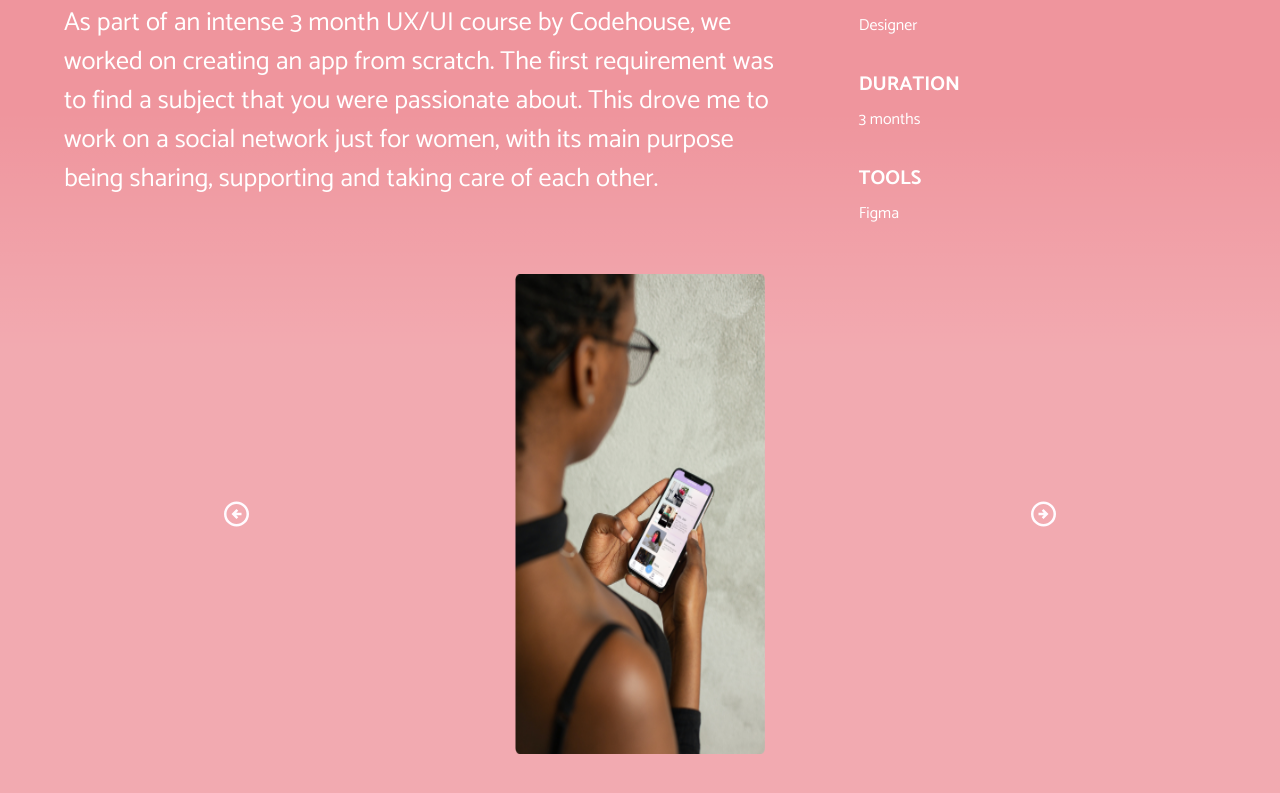
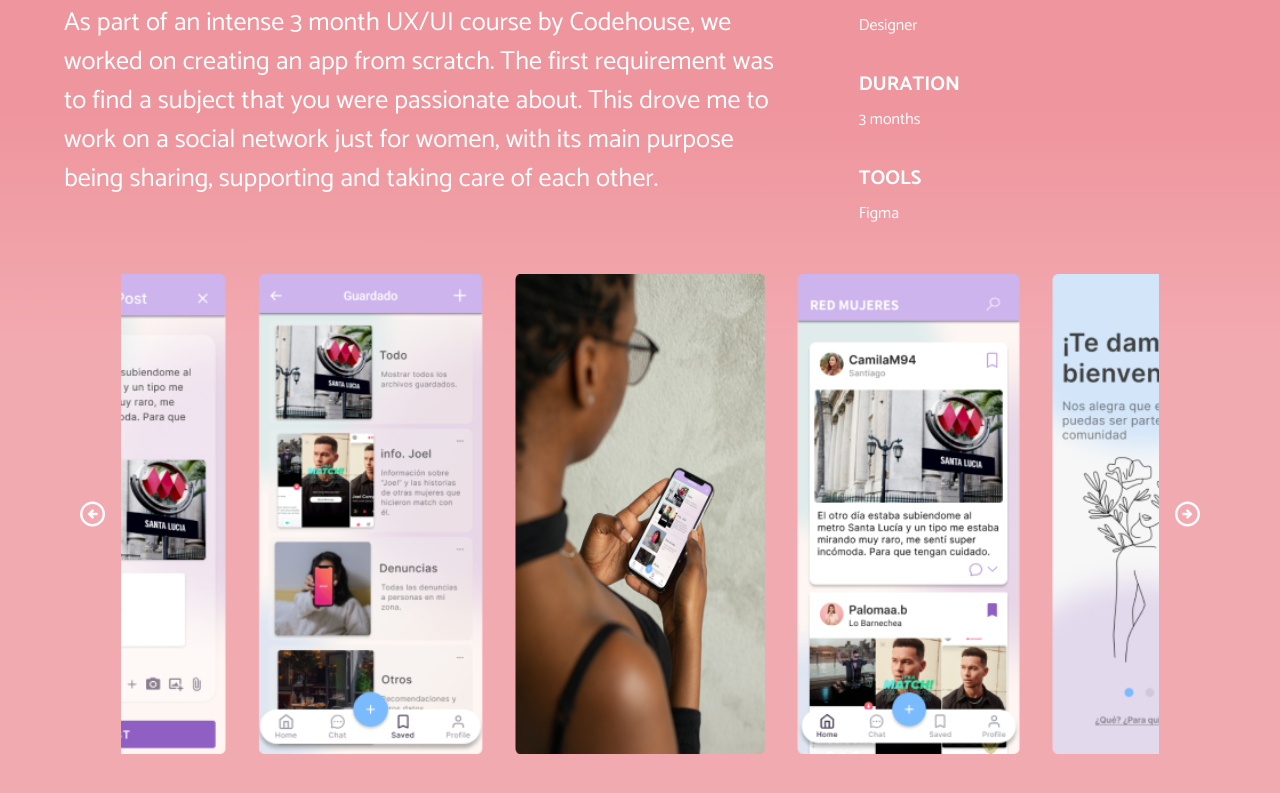
Before and after one commit to leitel98/ns-portafolio, a Next.js app: page /red-mujeres in a window 1280 px wide. Shown: the part 393-1186 px from the top of the page. Built offline with nearby package versions, Linux system fonts and the light colour scheme; a web font is replaced by a local one.

Commit message:
carousel update

```diff
--- a/src/components/Carousel/index.tsx
+++ b/src/components/Carousel/index.tsx
@@ -1,24 +1,23 @@
-// components/Carousel.tsx
-// import the hook and options type
 import useEmblaCarousel, { EmblaOptionsType } from "embla-carousel-react";
 import { PropsWithChildren } from "react";
 
-// Define the props
-type Props = PropsWithChildren & EmblaOptionsType;
+interface CarouselProps extends EmblaOptionsType {
+  slidesToShow?: number;
+}
 
-const Carousel = ({ children, ...options }: Props) => {
-  // 1. useEmblaCarousel returns a emblaRef and we must attach the ref to a container.
-  // EmblaCarousel will use that ref as basis for swipe and other functionality.
-  const [emblaRef] = useEmblaCarousel(options);
+const Carousel = ({ children, slidesToShow = 1, ...options }: PropsWithChildren<CarouselProps>) => {
+  const emblaOptions = {
+    ...options,
+    slidesToShow,
+  } as EmblaOptionsType;
+
+  const [emblaRef] = useEmblaCarousel(emblaOptions);
 
   return (
-    // Attach ref to a div
-    // 2. The wrapper div must have overflow:hidden
     <div className="overflow-hidden" ref={emblaRef}>
-      {/* 3. The inner div must have a display:flex property */}
-      {/* 4. We pass the children as-is so that the outside component can style it accordingly */}
       <div className="flex">{children}</div>
     </div>
   );
 };
+
 export default Carousel;
--- a/src/pages/red-mujeres.tsx
+++ b/src/pages/red-mujeres.tsx
@@ -45,7 +45,7 @@ const Woman = () => {
           </p>
         </div>
         {/* specs */}
-        <div className="flex md:flex-col flex-row mt-10 justify-evenly md:space-y-8 md:space-x-0 w-full md:w-1/3 ">
+        <div className="flex md:flex-col flex-row mt-10 justify-around md:space-y-8 md:space-x-0 w-full md:w-1/3 ">
           <div className="flex flex-col space-y-2">
             <h1 className="text-xs text-left uppercase font-bold">
               My role
@@ -76,8 +76,8 @@ const Woman = () => {
         </div>
       </div>
       {/* carousel */}
-      <div className="lg:w-3/4 mx-auto my-12 px-4">
-        <div className="flex flex-row space-x-2">
+      <div className="mx-auto my-12 px-4">
+        <div className="flex flex-row space-x-4 scroll-smooth">
           <Image
             src={'/whitearrow.svg'}
             alt={''}
@@ -85,15 +85,19 @@ const Woman = () => {
             height={25}
             className=''
           />
-        <Carousel loop>
-          {images.map((src, i) => {
-            return (
-              <div className="relative flex-[0_0_100%]" key={i}>
-                <Image src={src} width={250} height={225} className="mx-auto h-[30rem]" alt="alt" />
-              </div>
-            );
-          })}
+          <Carousel loop slidesToShow={3}>
+            {images.map((src, i) => (
+              <Image
+                src={src}
+                width={250}
+                height={225}
+                className="mx-4 h-[30rem]"
+                alt="alt"
+                key={i}
+              />
+            ))}
           </Carousel>
+
           <Image
             src={'/whitearrow.svg'}
             alt={''}
```
Lines whose indentation alone changed are shown as unchanged.
